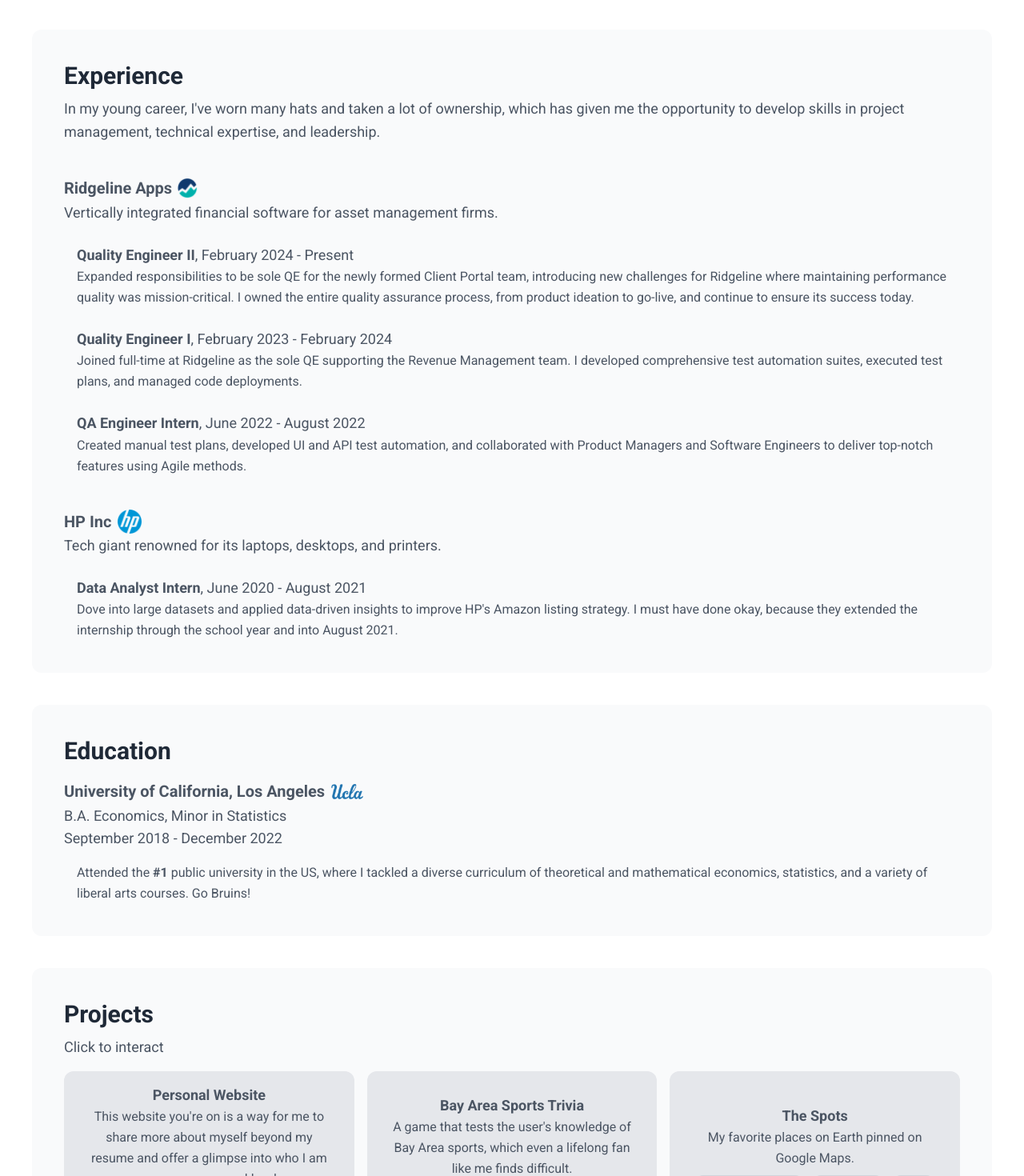
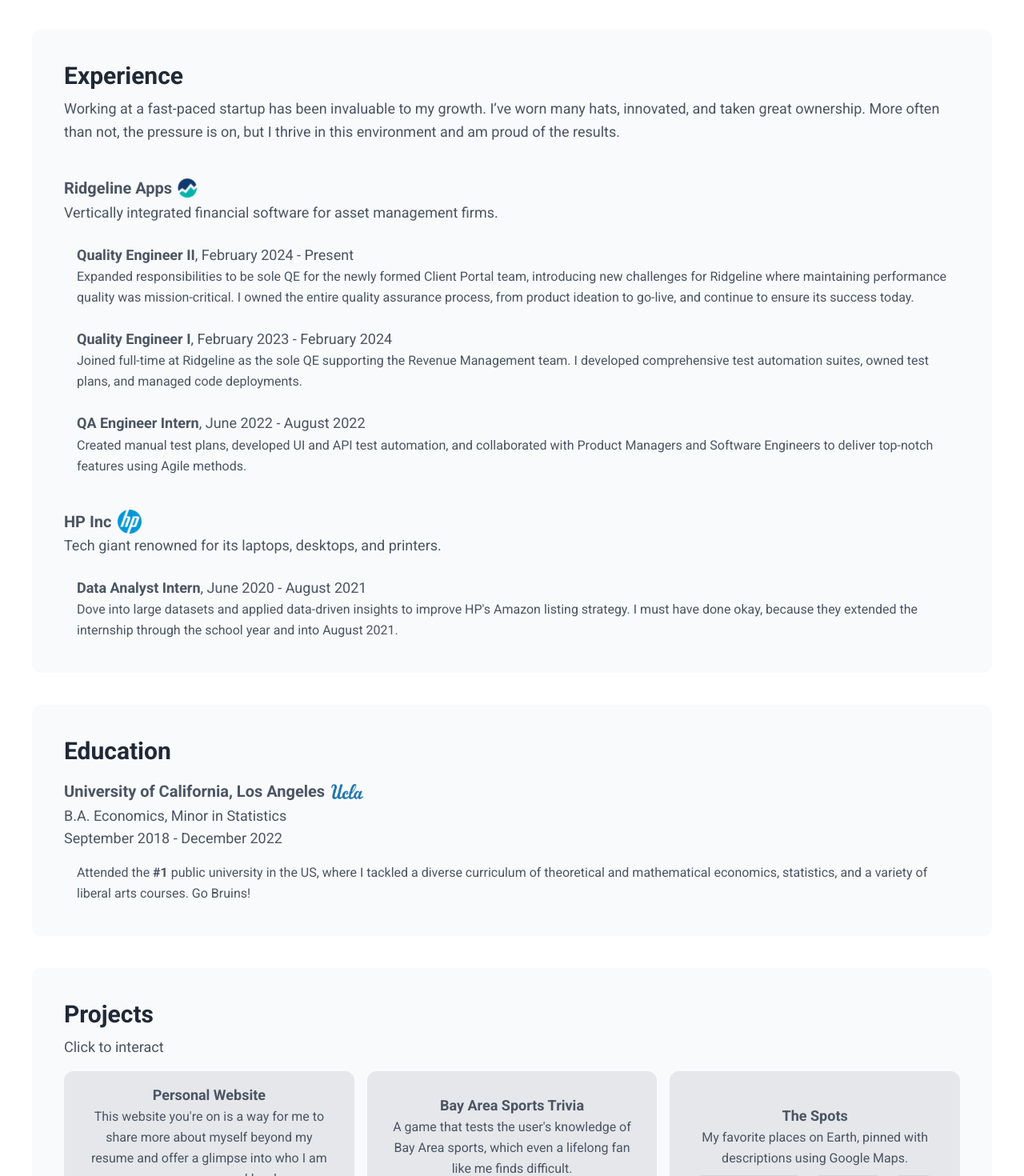
Before and after one commit to alecabdul/personal-website, a Next.js app: page / in a window 1280 px wide. Shown: the part 500-1970 px from the top of the page at 80% size. Built offline with nearby package versions, Linux system fonts and the light colour scheme; a web font is replaced by a local one.

Commit message:
Update page.tsx

```diff
--- a/app/page.tsx
+++ b/app/page.tsx
@@ -44,7 +44,8 @@
         <section id="Experience" className="mt-10 bg-gray-50 p-10 rounded-xl">
           <h2 className="text-2xl font-bold text-gray-800 md:text-3xl">Experience</h2>
           <p className="mt-2 text-lg leading-relaxed">
-            In my young career, I've worn many hats and taken a lot of ownership, which has given me the opportunity to develop skills in project management, technical expertise, and leadership.</p>
+            Working at a fast-paced startup has been invaluable to my growth. I’ve worn many hats, innovated, and taken great ownership. More often than not, the pressure is on, but I thrive in this environment and am proud of the results.
+          </p>
 
           {/* RL Desc. */}
           <div className="mt-10 text-gray-600 text-xl leading-relaxed">
@@ -77,7 +78,7 @@
             <strong>Quality Engineer I</strong>, February 2023 - February 2024
           </p>
           <p className='leading-relaxed px-4'>
-            Joined full-time at Ridgeline as the sole QE supporting the Revenue Management team. I developed comprehensive test automation suites, executed test plans, and managed code deployments.
+            Joined full-time at Ridgeline as the sole QE supporting the Revenue Management team. I developed comprehensive test automation suites, owned test plans, and managed code deployments.
           </p>
 
           {/* QA Intern */}
@@ -208,7 +209,7 @@
                   <strong>The Spots</strong>
                 </p>
                 <p className="leading-relaxed px-4 text text-center">
-                  My favorite places on Earth pinned on Google Maps.
+                  My favorite places on Earth, pinned with descriptions using Google Maps.
                 </p>
                 <div>
                   <ul className='flex flex-row flex-wrap justify-center items-center gap-2 mt-2'>
```
